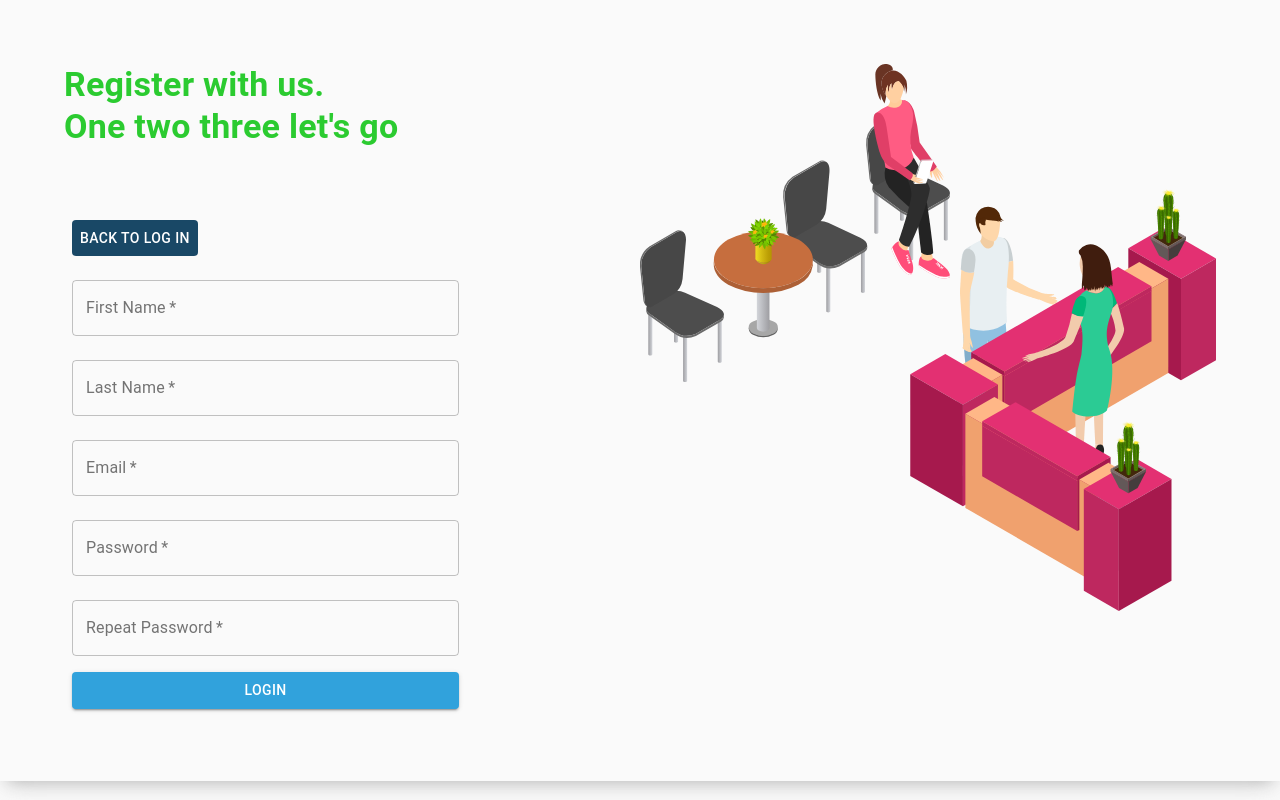
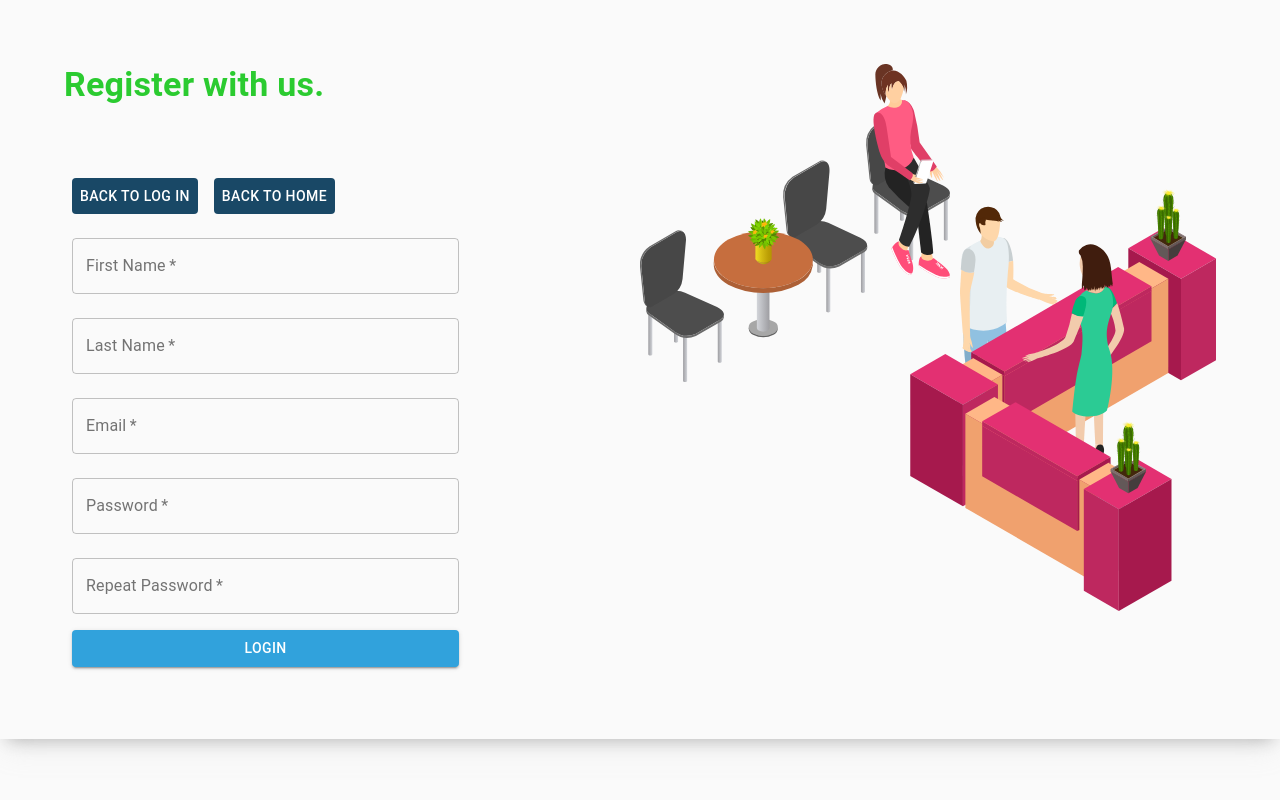
Before and after one commit to waldothedeveloper/dentalwhale_auth, a React (Create React App) app: page /sign-up in a window 1280 px wide. Built offline with nearby package versions, Linux system fonts and the light colour scheme.

Commit message:
Changed the protected route to false since testing is done

```diff
--- a/src/context/userContext.js
+++ b/src/context/userContext.js
@@ -2,7 +2,7 @@
 
 export const fakeAuth = {
   //remember to change this to false when you finish
-  isAuthenticated: true,
+  isAuthenticated: false,
   authenticate(cb) {
     this.isAuthenticated = true;
     setTimeout(cb, 100); // fake async
--- a/src/views/Login.js
+++ b/src/views/Login.js
@@ -23,7 +23,6 @@ const useStyles = makeStyles(theme => ({
     boxShadow:
       "0 13px 27px -5px rgba(196,196,196,.25), 0 8px 16px -8px rgba(0,0,0,.3), 0 -6px 16px -6px rgba(0,0,0,.025)",
     padding: "5%"
-    // backgroundColor: "rgb(49, 162, 220)"
   },
   textContainer: {
     display: "flex",
--- a/src/views/SignUp.js
+++ b/src/views/SignUp.js
@@ -92,13 +92,15 @@ export default function SignUp() {
         xl={6}
       >
         <Typography className={classes.title} variant='h4'>
-          Register with us. <br />
-          One two three let's go
+          Register with us.
         </Typography>
         <FormControl className={classes.pickerContainer}>
           <FormGroup className={classes.pickerText}>
             <Link className={classes.links} to='/login'>
               <Button className={classes.buttons}>Back to Log in</Button>
+            </Link>
+            <Link className={classes.links} to='/'>
+              <Button className={classes.buttons}>Back to Home</Button>
             </Link>
           </FormGroup>
           <FormGroup className={classes.pickerText2}>
--- a/src/views/Welcome.js
+++ b/src/views/Welcome.js
@@ -6,7 +6,6 @@ import Typography from "@material-ui/core/Typography";
 import welcomeImage from "../images/SVG/bg_welcome.svg";
 import Fab from "@material-ui/core/Fab";
 import introBg from "../images/intro-bg.svg";
-import { useLocation } from "react-router-dom";
 import { useSpring, animated } from "react-spring";
 
 const useStyles = makeStyles(theme => ({
@@ -75,7 +74,6 @@ export default function Welcome() {
     xy: [0, 0],
     config: { mass: 10, tension: 550, friction: 140 }
   }));
-  let location = useLocation();
   const classes = useStyles();
 
   return (
```
